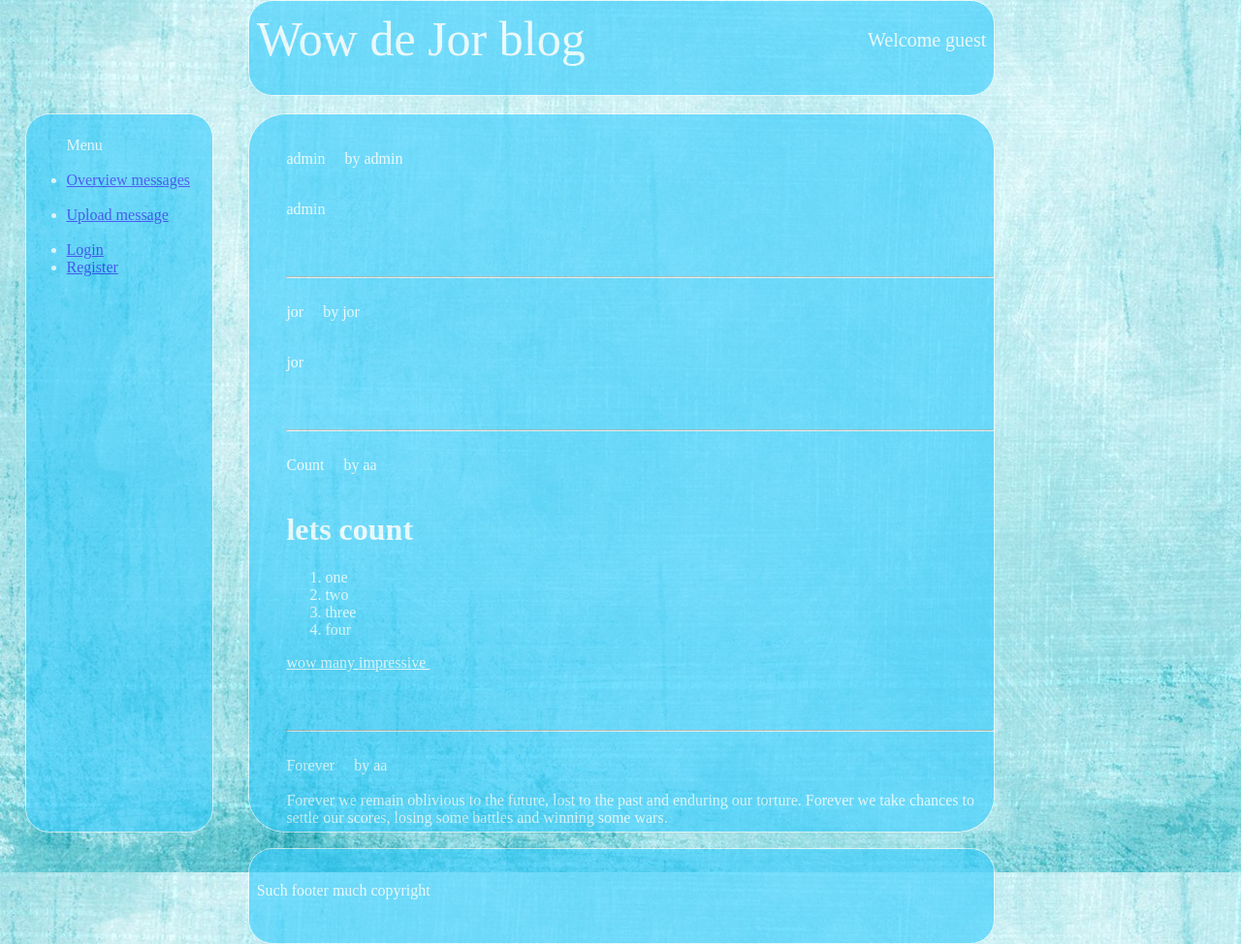
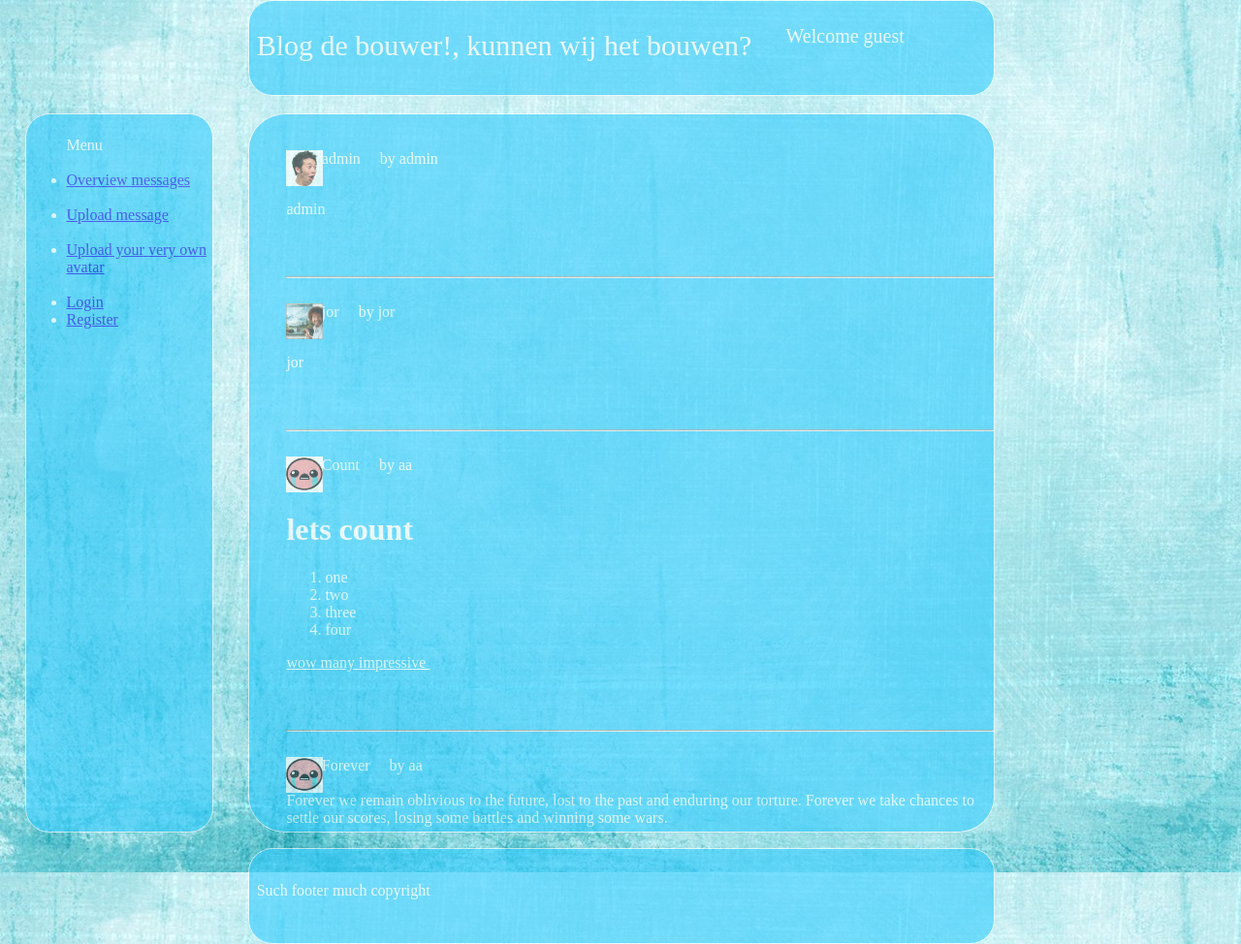
Before and after one commit to JorSanders/blog, a PHP site: page /view/overview_messages.php in a window 1280 px wide. Shown: the whole page at 97% size. Run offline with PHP 8.4, Linux system fonts and the light colour scheme; data comes from the database, SQL or seed files in the repository.

Commit message:
added avatars

```diff
--- a/include/header.php
+++ b/include/header.php
@@ -2,7 +2,7 @@
 
 <div id="header">
 <span id="headerText">
-Wow de Jor blog
+Blog de bouwer!, kunnen wij het bouwen?
 </span>
 
 <span id="loginStatus">
@@ -12,10 +12,17 @@ Wow de Jor blog
 if(isset($_SESSION['username'])){
 	echo "Welcome {$_SESSION['name']}!<br>
 	Logged in as {$_SESSION['username']}";
+	echo"</span>";
+
+	if( file_exists("../user_avatars/{$_SESSION['username']}.jpg")){
+		echo"<img id='avatar' src='../user_avatars/{$_SESSION["username"]}.jpg' alt='Error loading avatar' >";
+	}
+	echo"<span id=\"loginStatus\">";
 }else {
 	echo "Welcome guest";
 }
 ?>
+
 </span>
 </div>
 
--- a/include/menu.php
+++ b/include/menu.php
@@ -3,12 +3,15 @@ session_start();
 include '../model/connect.php';
 echo"
 <div id=\"menu\">
+
 <ul id=\"menuList\">
 Menu
 <br><br>
 <li><a href=\"../view/overview_messages.php\">Overview messages</a></li>
 <br>
 <li><a href=\"../view/insert_message_form.php\">Upload message</a></li>
+<br>
+<li><a href=\"../view/upload_avatar_form.php\">Upload your very own avatar</a></li>
 <br>";
 
 if(!isset($_SESSION['username'])){
@@ -16,9 +19,9 @@ if(!isset($_SESSION['username'])){
 	<li><a href=\"../view/login_form.php\">Login</a></li>
 	<li><a href=\"../view/register_user_form.php\">Register</a></li>";
 }else{
-	echo"
-	<li><a href=\"../controller/logout.php\">log out</a></li>";
+	echo"<li><a href=\"../controller/logout.php\">log out</a></li>";
 }
+
 echo"
 </ul>
 <br><br>
--- a/style/style.css
+++ b/style/style.css
@@ -21,7 +21,7 @@ body {
 #header {
 	border-radius: 25px;
 	background-color: #33ccff;
-	position:absolute;
+	position:fixed;
 	width:60%;
 	height:10%;
 	left:20%;
@@ -34,7 +34,7 @@ body {
 	border-radius: 5%;
 	background-color: #33ccff;
 	font-size:16px;
-	position:absolute;
+	position:fixed;
 	width:60%;
 	height:76%;
 	left:20%;
@@ -48,7 +48,7 @@ body {
 #footer {
 	border-radius: 25px;
 	background-color: #33ccff;
-	position:absolute;
+	position:fixed;
 	width:60%;
 	height:10%;
 	left:20%;
@@ -60,7 +60,7 @@ body {
 #menu {
 	border-radius: 25px;
 	background-color: #33ccff;
-	position:absolute;
+	position:fixed;
 	width:15%;
 	height:76%;
 	left:2%;
@@ -76,9 +76,15 @@ body {
 }
 #headerText {
 	position:absolute;
+	top:30%;
+	left:1%;
+	font-size:30px;
+}
+#avatar {
+	position:absolute;
 	top:10%;
-	left:1%;
-	font-size:50px;
+	left:90%;
+	height:80%;
 }
 #footerText {
 	position:absolute;
@@ -87,9 +93,10 @@ body {
 }
 #loginStatus {
 	position:absolute;
-	top:30%;
-	right:1%;
+	top:26%;
+	right:12%;
 	font-size:20px;
+	text-align: right;
 }
 #contentText {
 	position:absolute;
@@ -97,3 +104,12 @@ body {
 	left:5%;
 	max-width: 100%;
 }
+#avatarInBlog {
+	position:absolute;
+	left:0%;
+	height:5%;
+}
+#postowner {
+	position:absolute;
+	left:5%;
+}
--- a/view/overview_messages.php
+++ b/view/overview_messages.php
@@ -17,8 +17,12 @@ while(list($id, $titel, $message, $op)= mysqli_fetch_row($result)){
 	$result2 = mysqli_query($conn, $sql2);
 	$username = mysqli_fetch_assoc($result2)['username'];
 
-	echo "$titel &nbsp; &nbsp; by $username <br> <br>";
-	echo"$message <br>";
+
+	echo "<span id='postowner'> $titel &nbsp; &nbsp; by $username </span>";
+	if( file_exists("../user_avatars/$username.jpg")){
+		echo"<img id='avatarInBlog' src='../user_avatars/$username.jpg' alt='Error loading avatar' >";
+	}
+	echo "<br> <br>$message <br>";
 
 	if($op == @$_SESSION['id'] || @$_SESSION['admin'] == 1){
 		echo"<a href=\"update_message_form.php?id=$id\">Edit message</a>&nbsp; &nbsp; &nbsp;
--- a/view/update_message_form.php
+++ b/view/update_message_form.php
@@ -20,8 +20,8 @@ $result = mysqli_query($conn, $sql);
 while(list($titel, $message)= mysqli_fetch_row($result)){
 	echo "
 	<form action=\"../controller/update_message.php\" method=\"GET\">
-		<input type=\"text\" name=\"titel\" value=\"$titel\"><br>
-		<textarea id=\"mytextarea\" name=\"message\" cols=\"60\" rows=\"20\">$message</textarea><br>
+		<input type=\"text\" name=\"titel\" value=\"$titel\" required><br>
+		<textarea id=\"mytextarea\" name=\"message\" cols=\"60\" rows=\"20\" required>$message</textarea><br>
 		<input type=\"hidden\" name=\"id\" value=\"$id\"><br>
 		<input type=\"submit\" name=\"submit\" value=\"Edit\"><br>
 	</form>
```
Also changed, not shown: controller/upload_avatar.php (added, +67 -0 lines), view/test.php (deleted, +0 -8 lines), view/upload_avatar_form.php (added, +19 -0 lines), user_avatars/aa.jpg (added), user_avatars/admin.jpg (added), user_avatars/jor.jpg (added).
